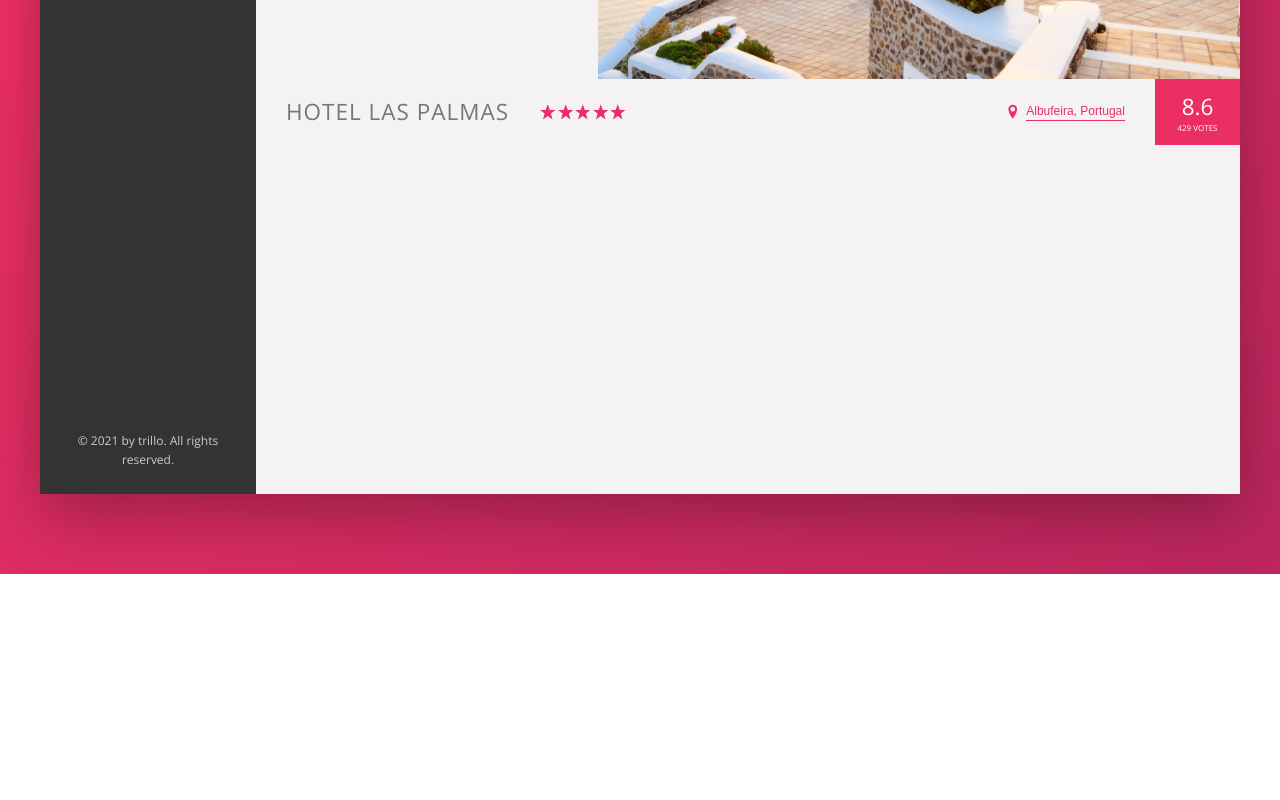
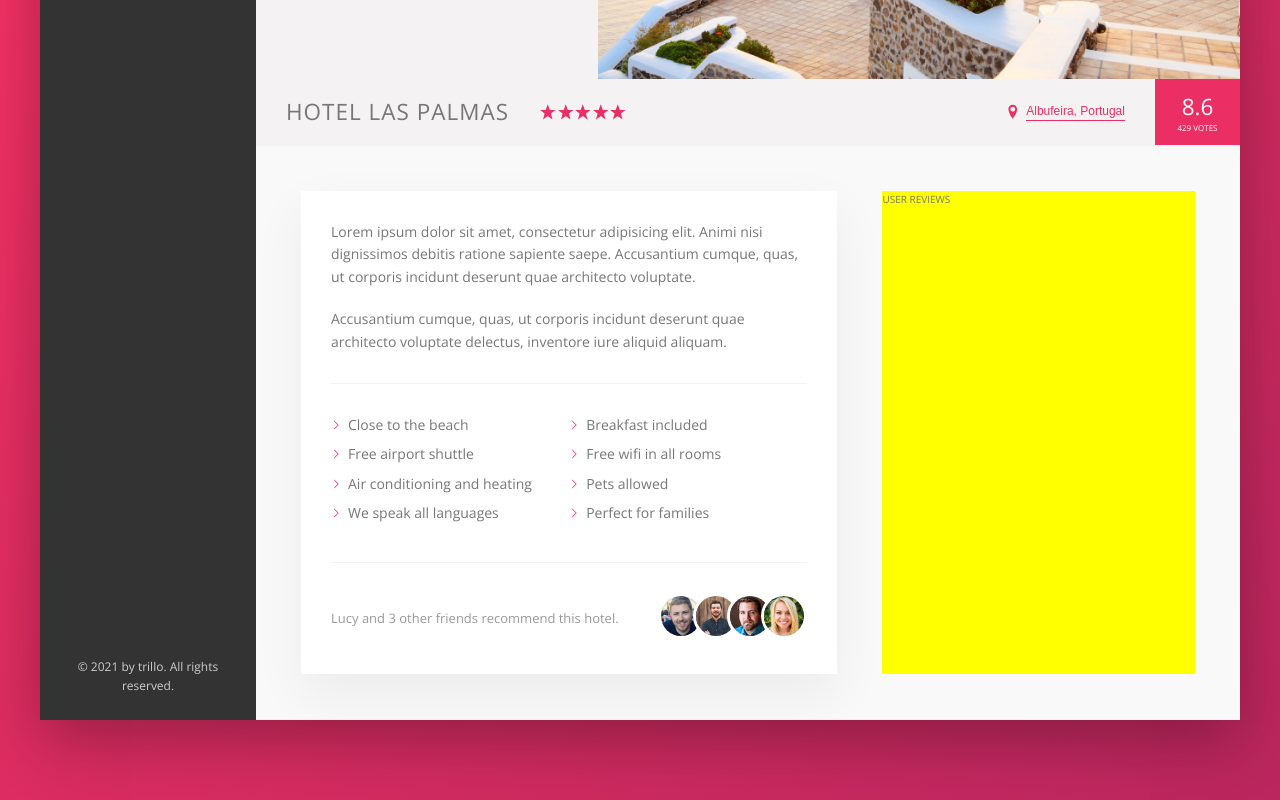
Before and after one commit to carolineglass/travel-booking-ui, a website: page index.html in a window 1280 px wide. Shown: the part 456-1256 px from the top of the page. Before the commit the page ends 1030 px from the top, so only its background shows below. Drawn offline with nearby package versions, Linux system fonts and the light colour scheme.

Commit message:
description section

```diff
--- a/index.html
+++ b/index.html
@@ -131,6 +131,44 @@
                         <div class="overview__rating-count">429 votes</div>
                     </div>
                 </div>
+
+                <div class="detail">
+                    <div class="description">
+                        <p class="paragraph">
+                            Lorem ipsum dolor sit amet, consectetur adipisicing elit. Animi nisi dignissimos debitis
+                            ratione sapiente saepe. Accusantium cumque, quas, ut corporis incidunt deserunt quae
+                            architecto voluptate.
+                        </p>
+                        <p class="paragraph">
+                            Accusantium cumque, quas, ut corporis incidunt deserunt quae architecto voluptate delectus,
+                            inventore iure aliquid aliquam.
+                        </p>
+                        <ul class="list">
+                            <li class="list__item">Close to the beach</li>
+                            <li class="list__item">Breakfast included</li>
+                            <li class="list__item">Free airport shuttle</li>
+                            <li class="list__item">Free wifi in all rooms</li>
+                            <li class="list__item">Air conditioning and heating</li>
+                            <li class="list__item">Pets allowed</li>
+                            <li class="list__item">We speak all languages</li>
+                            <li class="list__item">Perfect for families</li>
+                        </ul>
+                        <div class="recommend">
+                            <p class="recommend__count">
+                                Lucy and 3 other friends recommend this hotel.
+                            </p>
+                            <div class="recomment__friends">
+                                <img src="img/user-3.jpg" alt="Friend 1" class="recommend__photo">
+                                <img src="img/user-4.jpg" alt="Friend 2" class="recommend__photo">
+                                <img src="img/user-5.jpg" alt="Friend 3" class="recommend__photo">
+                                <img src="img/user-6.jpg" alt="Friend 4" class="recommend__photo">
+                            </div>
+                        </div>
+                    </div>
+                    <div class="user-reviews">
+                        USER REVIEWS
+                    </div>
+                </div>
             </main>
         </div>
 
--- a/sass/_base.scss
+++ b/sass/_base.scss
@@ -13,6 +13,8 @@
     --color-grey-dark-3: #999;
 
     --shadow-dark: 0 2rem 6rem rgba(0,0,0, .3);
+    --shadow-light: 0 2rem 5rem rgba(0,0,0,0.06);
+    --border-bottom: 1px solid var(--color-grey-light-2);
 }
 
 * {
--- a/sass/_components.scss
+++ b/sass/_components.scss
@@ -205,7 +205,7 @@
     display: flex;
     align-items: center;
 
-    border-bottom: 1px solid var(--color-grey-light-2);
+    border-bottom: var(--border-bottom);
 
     &__heading {
         font-size: 2.25rem;
@@ -300,3 +300,78 @@
         box-shadow: none;
     }
 }
+
+///////////////////
+// PARAGRAPH
+.paragraph:not(:last-of-type) {
+    margin-bottom: 2rem;
+}
+
+///////////////////
+// LIST
+.list {
+    list-style: none;
+    border-top: var(--border-bottom);
+    border-bottom: var(--border-bottom);
+    padding: 3rem 0;
+    margin: 3rem 0;
+
+    display: flex;
+    flex-wrap: wrap;
+
+    &__item {
+        flex: 0 0 50%;
+        margin-bottom: .7rem;
+    }
+
+    &__item::before {
+        content: '';
+        display: inline-block;
+        height: 1rem;
+        width: 1rem;
+        margin-right: .7rem;
+
+        //older browsers
+            // background-image: url(../img/chevron-thin-right.svg);
+            // background-size: cover;
+
+        //newer browsers - MASKS
+        background-color: var(--color-primary);
+        -webkit-mask-image: url(../img/chevron-thin-right.svg);
+        -webkit-mask-size: cover;
+        mask-image: url(../img/chevron-thin-right.svg);
+        mask-size: cover;
+    }
+}
+
+
+///////////////////
+// RECOMMEND
+.recommend {
+    font-size: 1.3rem;
+    color: var(--color-grey-dark-3);
+
+    display: flex;
+    // justify-content: space-between;
+    align-items: center;
+
+    &__count {
+        margin-right: auto;
+    }
+
+    &__friends {
+
+    }
+
+    &__photo {
+        box-sizing: content-box;
+        border-radius: 50%;
+        height: 4rem;
+        width: 4rem;
+        border: 3px solid white;
+
+        &:not(:last-child) {
+            margin-right: -1.5rem;
+        }
+    }
+}
--- a/sass/_layout.scss
+++ b/sass/_layout.scss
@@ -11,7 +11,7 @@
     font-size: 1.4rem;
     height: 7rem;
     background-color: #fff;
-    border-bottom: 1px solid var(--color-grey-light-2);
+    border-bottom: var(--border-bottom);
 
     display: flex;
     justify-content: space-between;
@@ -32,7 +32,26 @@
 }
 
 .hotel-view {
-    height: 80rem;
-
     flex: 1;
 }
+
+.detail {
+    display: flex;
+    padding: 4.5rem;
+    background-color: var(--color-grey-light-1);
+    border-bottom: var(--border-bottom);
+}
+
+.description {
+    font-size: 1.4rem;
+    background-color: #fff;
+    box-shadow: var(--shadow-light);
+    padding: 3rem;
+    flex: 0 0 60%;
+    margin-right: 4.5rem;
+}
+
+.user-reviews {
+    background-color: yellow;
+    flex: 1;
+}
```
Also changed, not shown: css/style.css.
